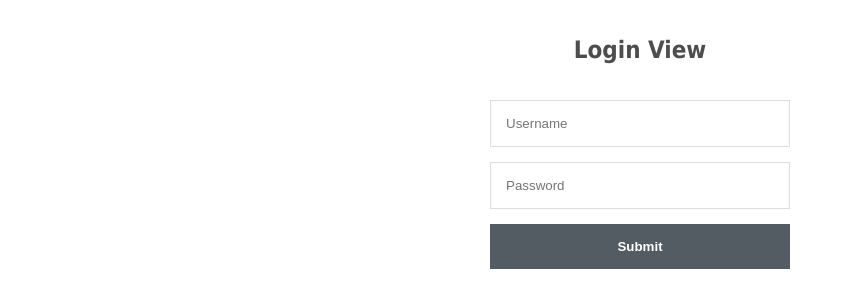
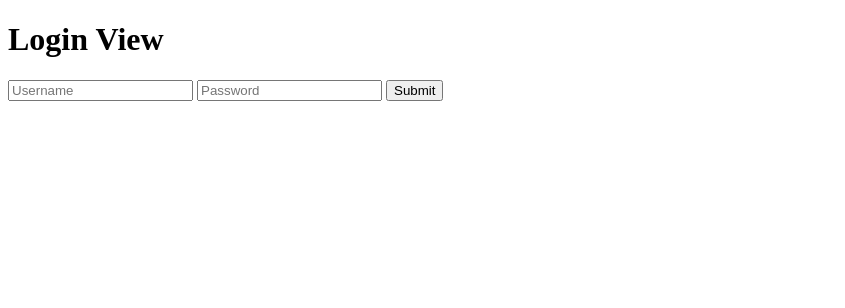
Before and after one commit to its-jackson/assignment-1-web-development, a Node server app: page /login in a window 1280 px wide. Shown: the top 308 px of the page, without its empty margins (0-845 px from the left). Run offline with Node 20, Linux system fonts and the light colour scheme; some libraries are stand-ins or nearby versions.

Commit message:
fixed login

```diff
--- /dev/null
+++ b/LINKS.txt
@@ -0,0 +1,3 @@
+github: https://github.com/its-jackson/assignment-1-web-development
+youtube:
+cloud-hosting: https://aqueous-mountain-90973.herokuapp.com/
--- a/views/pages/login.ejs
+++ b/views/pages/login.ejs
@@ -2,38 +2,7 @@
 <html>
 	<head>
 		<meta charset="utf-8">
-		<title>Login Form Tutorial</title>
-		<style>
-		.login-form {
-			width: 300px;
-			margin: 0 auto;
-			font-family: Tahoma, Geneva, sans-serif;
-		}
-		.login-form h1 {
-			text-align: center;
-			color: #4d4d4d;
-			font-size: 24px;
-			padding: 20px 0 20px 0;
-		}
-		.login-form input[type="password"],
-		.login-form input[type="text"] {
-			width: 100%;
-			padding: 15px;
-			border: 1px solid #dddddd;
-			margin-bottom: 15px;
-			box-sizing:border-box;
-		}
-		.login-form input[type="submit"] {
-			width: 100%;
-			padding: 15px;
-			background-color: #535b63;
-			border: 0;
-			box-sizing: border-box;
-			cursor: pointer;
-			font-weight: bold;
-			color: #ffffff;
-		}
-		</style>
+		<title>Login View</title>
 	</head>
 	<body>
 		<div class="login-form">
```
Also changed, not shown: views/pages/secret.ejs (deleted).
